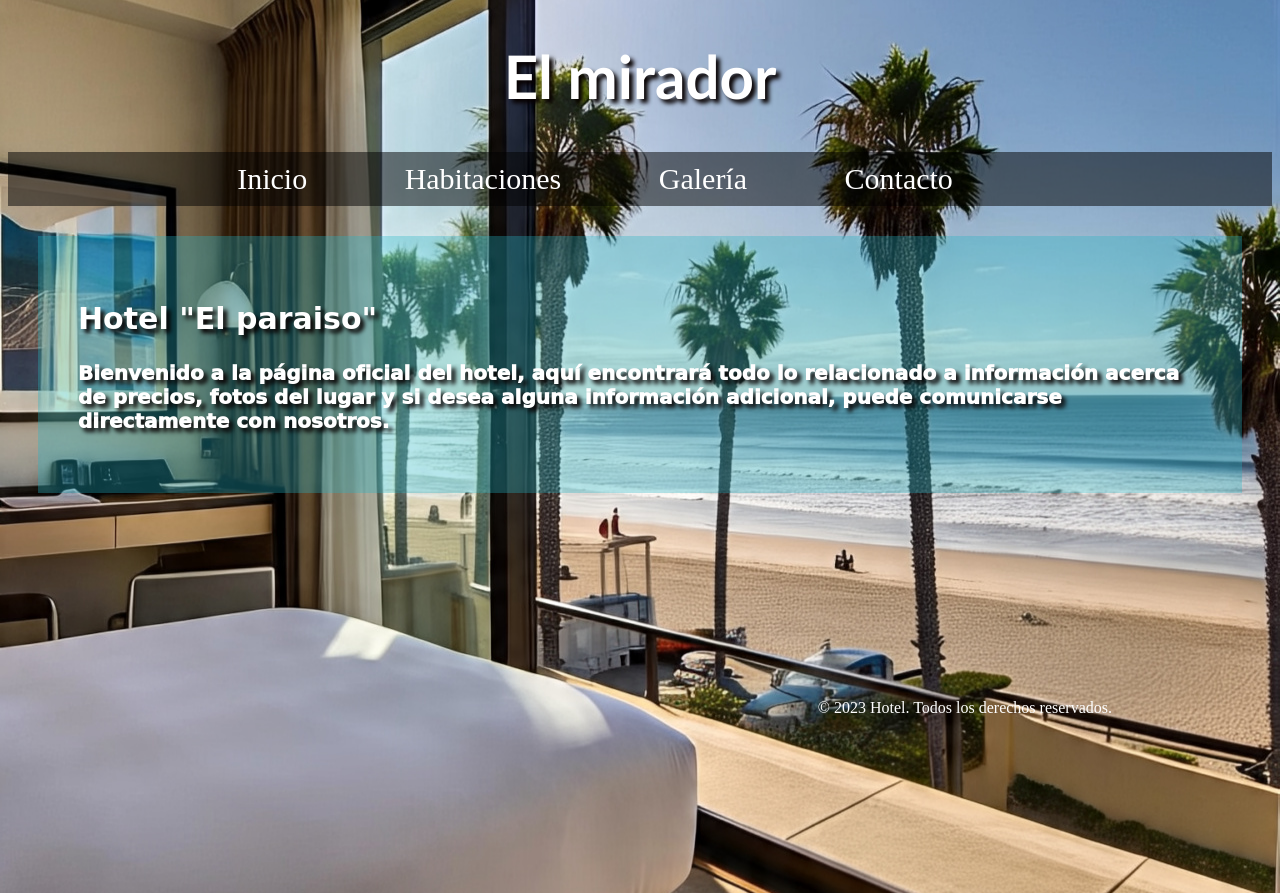
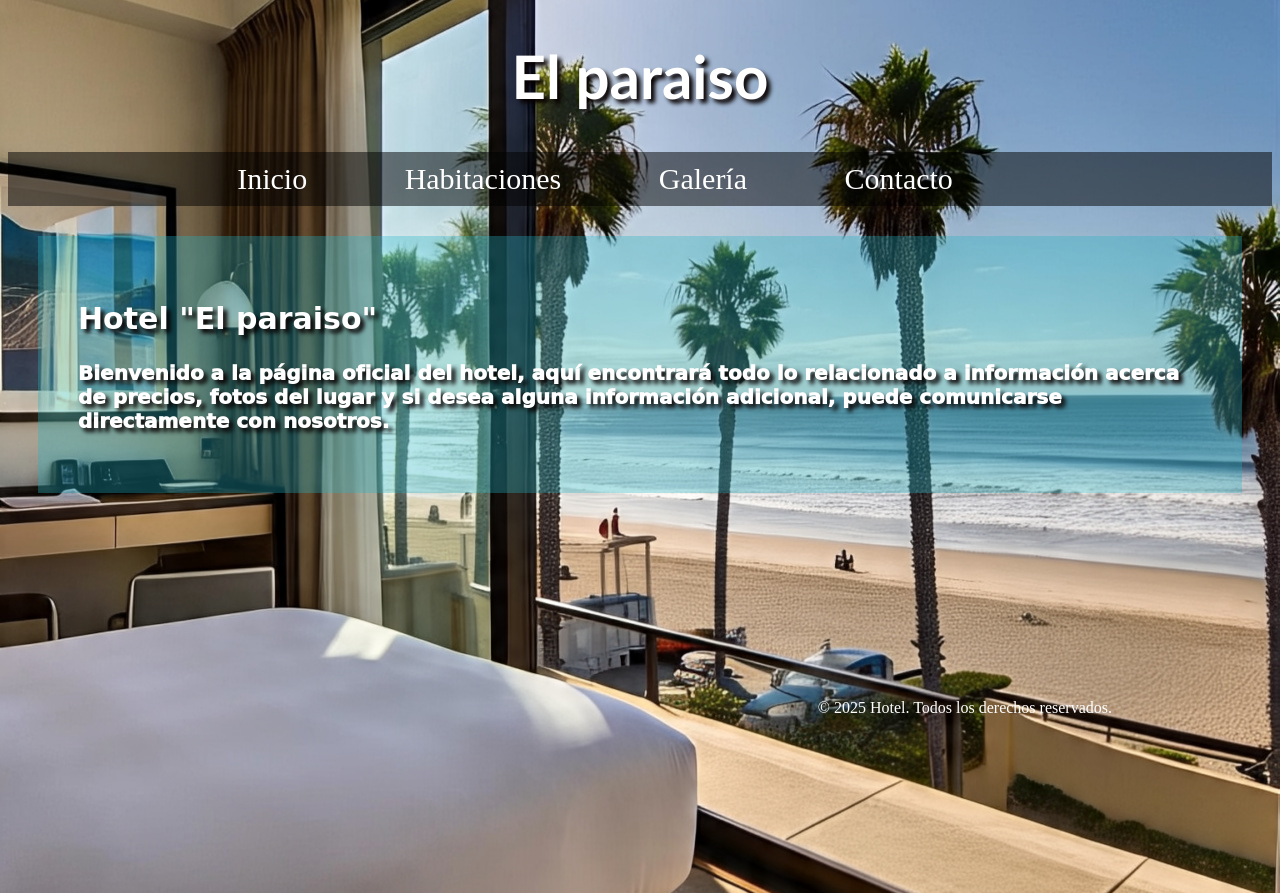
Before and after one commit to Erreceta/Hotel, a plain HTML site: page index.html in a window 1280 px wide. Drawn offline with Linux system fonts and the light colour scheme.

Commit message:
Update index.html

```diff
--- a/index.html
+++ b/index.html
@@ -10,7 +10,7 @@
 
     <!-- Cabecera principal con título -->
     <header>
-      <h1>El mirador</h1> <!-- Encabezado de nivel 1 -->
+      <h1>El paraiso</h1> <!-- Encabezado de nivel 1 -->
     </header>
 
     <!-- Menú de navegación con enlaces -->
@@ -101,7 +101,7 @@
     </script>
 
    <footer>
-        <p>&copy; 2023 Hotel. Todos los derechos reservados.</p>
+        <p>&copy; 2025 Hotel. Todos los derechos reservados.</p>
     </footer>
   </body>
   </html>
```
